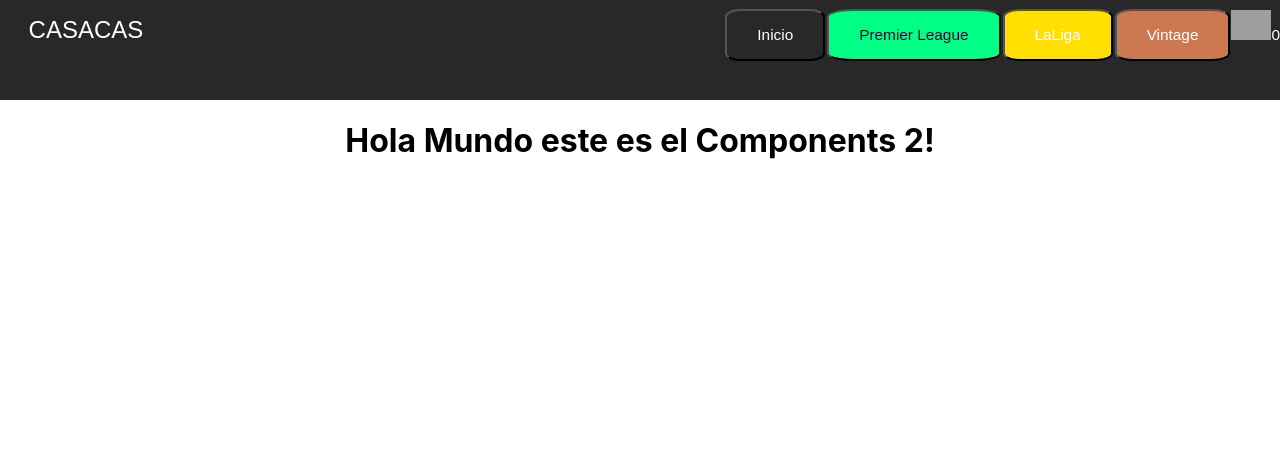
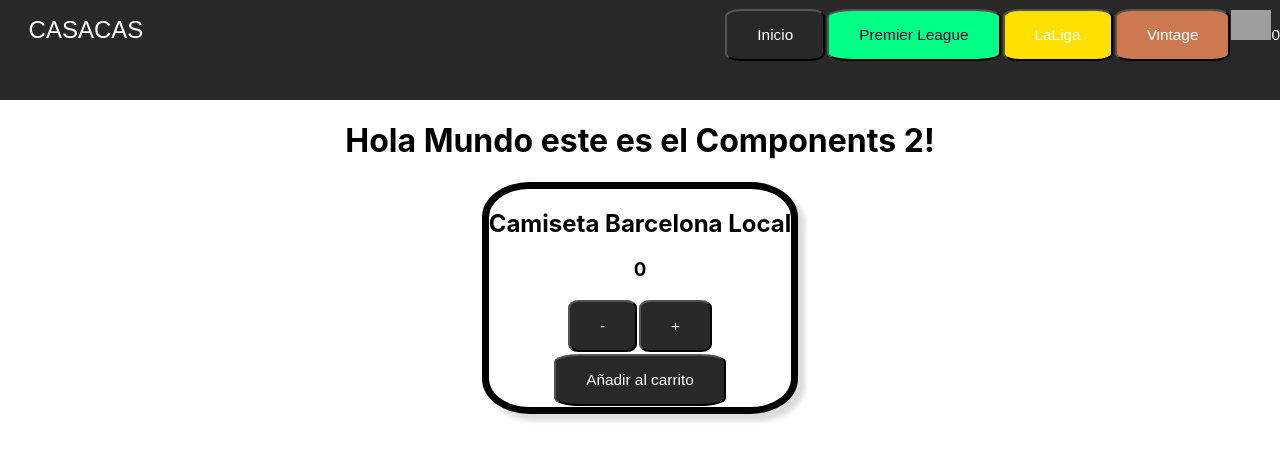
Before and after one commit to BranVallejo/Casacas_vallejo, a React (Create React App) app: page / in a window 1280 px wide. Shown: the top 460 px of the page. Built offline with nearby package versions, Linux system fonts and the light colour scheme; grey boxes are pictures that could not be loaded.

Commit message:
Se agregó el contador con botón y funciona

```diff
--- /dev/null
+++ b/src/components/ItemCount/ItemCount.css
@@ -0,0 +1,7 @@
+.ConterBox{
+    border: 7px solid black;
+    width: max-content;
+    border-radius: 15%;
+    box-shadow: 7px 7px 5px gainsboro;
+    margin: 0 auto;
+}
--- /dev/null
+++ b/src/components/ItemCount/ItemCount.js
@@ -0,0 +1,54 @@
+import {useState} from "react"
+import "./ItemCount.css"
+
+const ItemCount = ({stock, initial}) =>{
+
+    const [count, setCount] = useState(0);
+
+    const Decrement = () => {
+        count > 0 ? setCount(count - 1) : alert("No puedes tener productos negativos")
+    }
+
+    const Increment = () => {
+        count < stock ? setCount(count + 1) : alert("Alcanzaste el stock máximo");
+    }
+
+    const Aniadir = () => {
+        count >= initial ? alert(`Agregaste ${count} productos al carrito`) : alert("No puedes agregar 0 productos al carrito")
+
+    }
+
+    return(
+        <>
+            <div className="ConterBox">
+                <h2 className="NombreProducto">Camiseta Barcelona Local</h2>
+                <h3>{count}</h3>
+                <div className="Botonera">
+                    <button className="Decrement" onClick={Decrement}>-</button>
+                    <button className="Increment" onClick={Increment}>+</button>
+                </div>
+                <button onClick={Aniadir}>Añadir al carrito</button>
+            </div>
+
+        </>
+    )
+
+}
+
+export default ItemCount;
+
+// Operadores ternarios expresados en if's:
+
+    // const increment = () => {
+    //     if (count < stock) {
+    //         setCount(count + 1);
+    //     }
+    // }
+
+        // const decrement = () => {
+    //     if (count > 0){
+    //         setCount(count - 1);
+    //     } else {
+    //         alert("No puedes tener productos negativos");
+    //     }
+    // }
--- a/src/components/ItemListContainer/ItemListContainer.js
+++ b/src/components/ItemListContainer/ItemListContainer.js
@@ -1,8 +1,11 @@
+import ItemCount from "../ItemCount/ItemCount";
+
 const ItemListContainer = ({greeting}) => {
     return (
-    <div className="Saludo">
+    <>
         <h1>{greeting}</h1>
-    </div>
+        <ItemCount stock={5} initial={1}/>
+    </>
     )
 }
 
```
